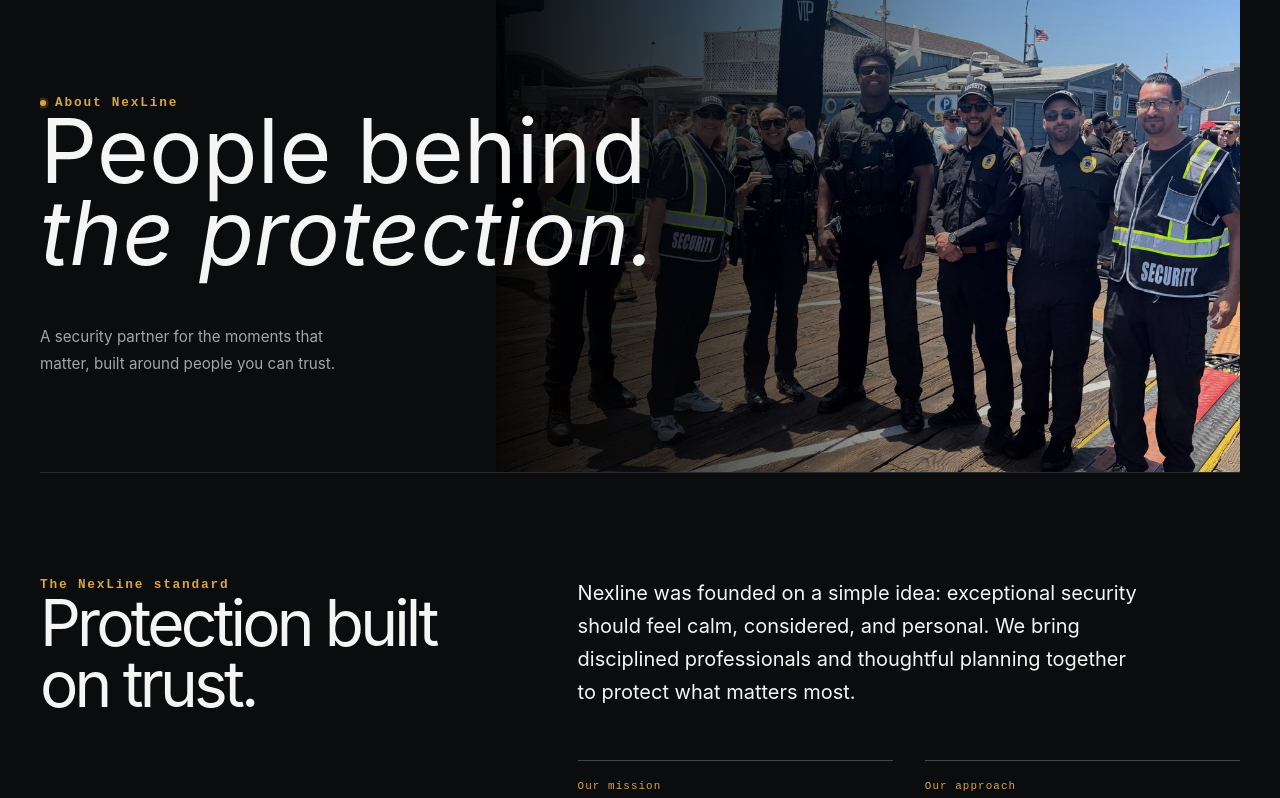
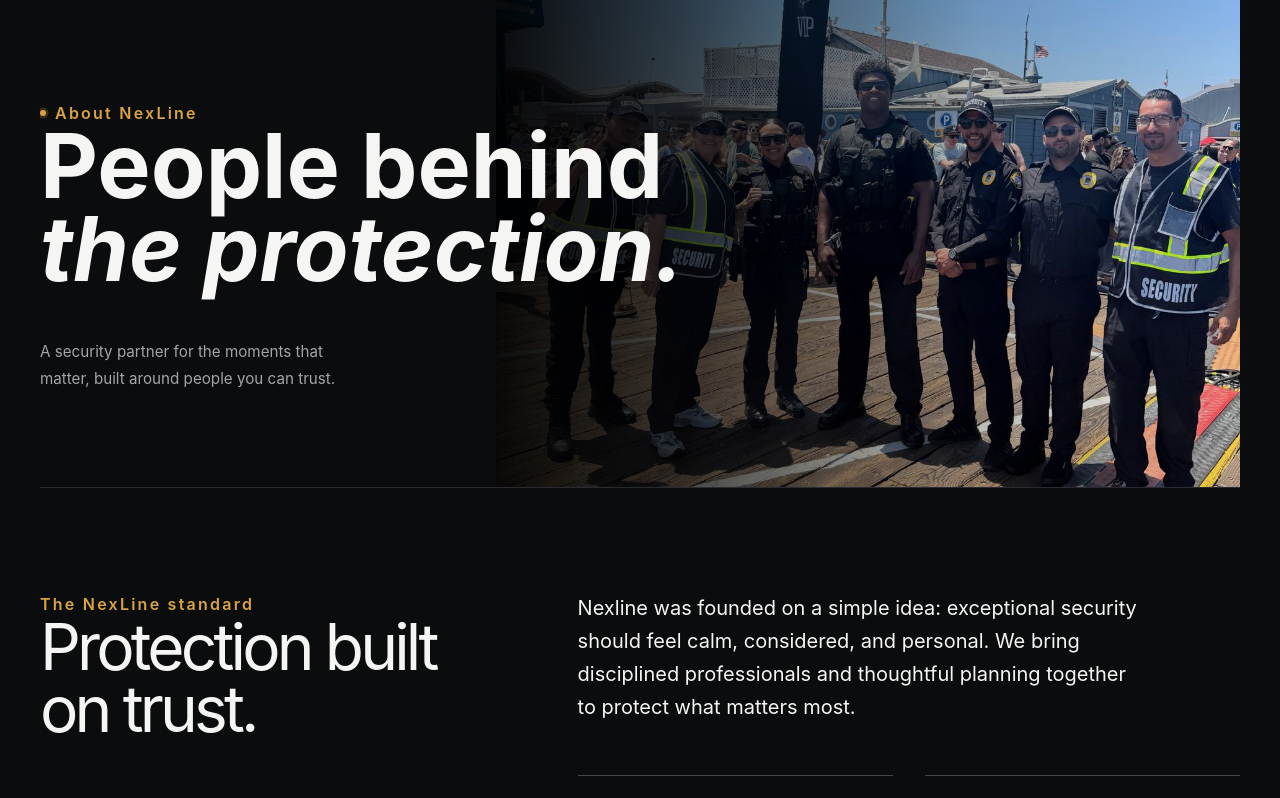
Before and after one commit to omarrrefaatt/nexline-security-services, a React (Vite) app: page /about in a window 1280 px wide. Shown: the part 280-1078 px from the top of the page. Built offline with nearby package versions, Linux system fonts and the light colour scheme; no server answers.

Commit message:
fixed fonts

```diff
--- a/src/components/navigation/navigation.css
+++ b/src/components/navigation/navigation.css
@@ -7,7 +7,7 @@
 }
 
 .logo__name {
-  font-size: 200px;
+  font-size: 300px;
   font-weight: 700;
 }
 
--- a/src/pages/quote/qoute.css
+++ b/src/pages/quote/qoute.css
@@ -42,7 +42,7 @@
 
 .quote-form__field-label {
   color: var(--text-muted);
-  font: 0.65rem "DM Mono", monospace;
+  font: 0.65rem  ;
   letter-spacing: 0.08em;
   text-transform: none;;
 }
--- a/src/pages/services/serviceDetail.css
+++ b/src/pages/services/serviceDetail.css
@@ -54,7 +54,7 @@
 .service-detail-sidebar__header p {
   margin: 0;
 
-  font: 0.8rem "DM Mono", monospace;
+  font: 0.8rem ;
   font-weight: 700;
   letter-spacing: 0.18em;
   text-transform: none;;
@@ -139,7 +139,7 @@
 }
 
 .service-detail-sidebar__number {
-  font: 0.72rem "DM Mono", monospace;
+  font: 0.72rem  ;
   letter-spacing: 0.04em;
 
   color: #6b6b6b;
@@ -213,10 +213,10 @@
 
   margin: 0;
 
-  font: 0.8rem "DM Mono", monospace;
+  font: 0.8rem;
   font-weight: 600;
   letter-spacing: 0.14em;
-  text-transform: none;;
+  text-transform: none;
 
   color: var(--gold, #d9a441);
 }
@@ -235,7 +235,7 @@
 }
 
 .service-detail-hero__number {
-  font: 0.68rem "DM Mono", monospace;
+  font: 0.68rem;
   letter-spacing: 0.08em;
 
   color: #6b6b6b;
@@ -362,7 +362,7 @@
 }
 
 .service-detail-section-number {
-  font: 1.85rem "DM Mono", monospace;
+  font: 1.85rem;
   letter-spacing: 0.08em;
 
   color: #6b6b6b;
@@ -371,7 +371,7 @@
 .service-detail-label {
   margin: 0 0 17px;
 
-  font: 1.85rem "DM Mono", monospace;
+  font: 1.85rem  ;
   font-weight: 600;
   letter-spacing: 0.14em;
 
@@ -462,7 +462,7 @@
 
   margin-bottom: 1.25rem;
 
-  font: 1.4rem "DM Mono", monospace;
+  font: 1.4rem  ;
   font-weight: 700;
 
   color: rgba(217, 164, 65, 0.4);
--- a/src/sections/home/Hero.jsx
+++ b/src/sections/home/Hero.jsx
@@ -1,4 +1,5 @@
 import { useState, useEffect } from "react";
+import { Link } from "react-router-dom";
 import Button from "../../components/common/Button.jsx";
 import HighlightCard from "../../components/cards/HighlightCard.jsx";
 import { heroHighlights } from "../../data/heroHighlights.js";
@@ -38,7 +39,9 @@
       image: surveillance,
     },
   ];
+
   console.log("HERO IMAGES:", heroImages);
+
   useEffect(() => {
     const interval = setInterval(() => {
       setCurrentSlide(
@@ -102,7 +105,7 @@
       </div>
 
       <div className="hero__content">
-        <h1>NexLine Security</h1>
+        <h1>Nexline Security</h1>
 
         <p className="hero__subtitle">
           {t.hero.subtitle}
@@ -119,16 +122,29 @@
         </div>
 
         <div className="hero__highlights">
-          {heroHighlights.map((item) => (
+          {heroHighlights.map((item, index) => {
+            const destinations = [
+              "/contact",
+              "/services",
+              "/about",
+            ];
+
+            return (
+              <Link
+                key={item.id}
+                to={destinations[index]}
+                className="hero__highlight-link"
+              >
                 <HighlightCard
-              key={item.id}
                   icon={item.icon}
                   title={
                     t.hero.highlights[item.translationKey] ||
                     item.title
                   }
                 />
-          ))}
+              </Link>
+            );
+          })}
         </div>
       </div>
     </section>
--- a/src/sections/home/VisionSection.jsx
+++ b/src/sections/home/VisionSection.jsx
@@ -19,11 +19,11 @@
   const stats = [
     {
       id: "clients",
-      target: 500,
+      target: 200,
     },
     {
       id: "professionals",
-      target: 800,
+      target: 250,
     },
     {
       id: "operations",
@@ -86,13 +86,13 @@
 
       setCounts({
         clients: Math.min(
-          Math.floor(500 * progress),
-          500
+          Math.floor(200 * progress),
+          200
         ),
 
         professionals: Math.min(
-          Math.floor(800 * progress),
-          800
+          Math.floor(250 * progress),
+          250
         ),
 
         years: Math.min(
@@ -119,12 +119,11 @@
       {/* Header */}
 <div className="vision-section__header">
   <h2>
-  {t.vision.title.split(" ").slice(0, -1).join(" ")}{" "}
-  <em>{t.vision.title.split(" ").slice(-1)}</em>
+    {t.vision.title.split(" ").slice(0, -2).join(" ")}{" "}
+    <em>{t.vision.title.split(" ").slice(-2).join(" ")}</em>
   </h2>
   <p>{t.vision.subtitle}</p>
 </div>
-
         {/* Stats Grid */}
         <div className="vision-section__stats">
           {stats.map((stat) => (
--- a/src/styles/globals.css
+++ b/src/styles/globals.css
@@ -280,7 +280,7 @@
 }
 
 .hero__content h1 {
-  margin-bottom: 1rem;
+  margin-bottom: 0.2rem;
   font-size: clamp(2.5rem, 8vw, 5.2rem);
   font-weight: 700;
   line-height: 1.1;
@@ -289,11 +289,13 @@
 
 .hero__subtitle {
   margin-bottom: 2rem;
-  font-size: 1.25rem;
+  font-size: 1.5rem;
   color: #a4a5ab;
   max-width: 600px;
   margin-left: 0;
   margin-right: 0;
+  font-style: italic;
+  font-weight: 500;
 }
 
 .hero__cta {
@@ -317,6 +319,12 @@
 /* ==========================================================================
    Highlight Cards
    ========================================================================== */
+   .hero__highlight-link {
+  display: block;
+  width: 100%;
+  color: inherit;
+  text-decoration: none;
+}
 .highlight-card {
   display: flex;
   flex-direction: column;
@@ -779,7 +787,7 @@
 }
 
 .navbar--lg .logo__name {
-  font-size: 1.5rem;
+  font-size: 2.13rem;
 }
 
 .navbar--lg .logo__tagline {
@@ -1262,11 +1270,16 @@
 }
 
 .vision-section__header h2 {
-  font-size: clamp(2rem, 5vw, 3.5rem);
-  margin-bottom: 1rem;
-  font-weight: 700;
+  font-size: clamp(2.7rem, 5vw, 4.8rem);
+  margin: 0 0 1rem;
+   line-height: 0.94;
+  letter-spacing: -0.06em;
+
+
+
   color: #ffffff;
 }
+
 .your-section-class h2 em {
   font-style: italic;
   font-weight: inherit;
@@ -1276,6 +1289,7 @@
   color: #a4a5ab;
   max-width: 600px;
   margin: 0 auto;
+
 }
 
 .vision-section__stats {
@@ -1315,10 +1329,10 @@
 }
 
 .vision-section__strengths h3 {
-  font-size: 2.2rem;
+  font-size: 2.5rem;
   margin-bottom: 3rem;
   text-align: center;
-  font-weight: 700;
+  font-weight: 500;
   color: #ffffff;
 }
 
@@ -1398,9 +1412,12 @@
 }
 
 .services-section__header h2 {
-  font-size: clamp(2rem, 5vw, 3.5rem);
-  margin-bottom: 1rem;
-  font-weight: 700;
+  font-size: clamp(2.7rem, 5vw, 4.8rem);
+  margin: 0 0 1rem;
+   line-height: 0.94;
+  letter-spacing: -0.06em;
+
+
   color: #ffffff;
 }
 .services-section__header h2 em {
@@ -1574,9 +1591,12 @@
 }
 
 .awards-section__header h2 {
-  font-size: clamp(2rem, 5vw, 3.5rem);
-  margin-bottom: 1rem;
-  font-weight: 700;
+   font-size: clamp(2.7rem, 5vw, 4.8rem);
+  margin: 0 0 1rem;
+   line-height: 0.94;
+  letter-spacing: -0.06em;
+
+
   color: #ffffff;
 }
 .awards-section__header h2 em {
@@ -1752,12 +1772,22 @@
   margin-bottom: 4rem;
 }
 
-.reviews-section__header h2 {
+/* .reviews-section__header h2 {
   font-size: clamp(2rem, 5vw, 3.5rem);
   margin-bottom: 1rem;
   font-weight: 700;
   color: #ffffff;
-}
+} */
+ .reviews-section__header h2 {
+  font-size: clamp(2.7rem, 5vw, 4.8rem);
+  margin: 0 0 1rem;
+   line-height: 0.94;
+  letter-spacing: -0.06em;
+
+
+  color: #ffffff;
+}
+
 .reviews-section__header h2 em {
   font-style: italic;
   font-weight: inherit;
@@ -1868,6 +1898,7 @@
   margin-bottom: 0;
   font-size: clamp(3.5rem, 7vw, 6.8rem);
   line-height: 0.92;
+   font-weight: 700; /* Semi-bold */
 }
 .about-page__hero-note {
   max-width: 300px;
@@ -1911,7 +1942,7 @@
   margin: 0 0 0.75rem;
   color: var(--gold);
   font:
-    0.68rem "DM Mono",
+    0.68rem,
     monospace;
   letter-spacing: 0.1em;
   text-transform: none;;
@@ -2117,6 +2148,7 @@
   margin: 0;
   font-size: clamp(3.5rem, 7vw, 6.8rem);
   line-height: 0.92;
+   font-weight: 700; /* Semi-bold */
 }
 .contact-page__intro > p {
   max-width: 310px;
@@ -2135,7 +2167,7 @@
 .contact-page__label {
   margin: 0 0 1.8rem;
   color: var(--gold);
-  font: 0.8rem "DM Mono", monospace;
+  font: 0.8rem  ;
   letter-spacing: 0.1em;
   text-transform: none;;
 }
@@ -2148,7 +2180,7 @@
   display: block;
   margin-bottom: 0.4rem;
   color: var(--text-muted);
-  font: 0.8rem "DM Mono", monospace;
+  font: 0.8rem  ;
   letter-spacing: 0.08em;
   text-transform: none;;
 }
@@ -2200,7 +2232,7 @@
   flex-direction: column;
   gap: 0.45rem;
   color: var(--text-muted);
-  font: 0.8rem "DM Mono", monospace;
+  font: 0.8rem  ;
   letter-spacing: 0.08em;
   text-transform: none;;
 }
@@ -2235,7 +2267,7 @@
 
 .contact-form__field-label {
   color: var(--text-muted);
-  font: 0.8rem "DM Mono", monospace;
+  font: 0.8rem  ;
   letter-spacing: 0.08em;
   text-transform: none;;
 }
@@ -2580,6 +2612,7 @@
   font-size: clamp(2.7rem, 5vw, 4.8rem);
   line-height: 0.94;
   letter-spacing: -0.06em;
+
 }
 .site-footer__cta > div:first-child > p:last-child {
   max-width: 380px;
@@ -2699,7 +2732,7 @@
 .site-footer__trust h3 {
   margin: 0 0 0.75rem;
   color: var(--gold);
-  font: 0.8rem "DM Mono", monospace;
+  font: 0.8rem  ;
   letter-spacing: 0.1em;
   text-transform: none;;
 }
@@ -2715,7 +2748,7 @@
 .site-footer__contact span {
   margin-top: 0.2rem;
   color: #77787d;
-  font: 0.8rem "DM Mono", monospace;
+  font: 0.8rem  ;
   letter-spacing: 0.08em;
   text-transform: none;;
 }
@@ -2799,7 +2832,7 @@
 .site-footer__trust h3 {
   margin: 0 0 0.45rem;
   color: var(--gold);
-  font: 0.8rem "DM Mono", monospace;
+  font: 0.8rem  ;
   letter-spacing: 0.1em;
   text-transform: none;
 }
@@ -2820,7 +2853,7 @@
   padding: 0.35rem 0.65rem;
   border: 1px solid #3a3b3e;
   color: #a4a5ab;
-  font: 0.8rem "DM Mono", monospace;
+  font: 0.8rem  ;
   letter-spacing: 0.06em;
   text-transform: none;;
   transition: border-color 0.2s ease, color 0.2s ease;
@@ -2913,7 +2946,7 @@
 
 .site-footer__license-content span {
   color: #929398;
-  font: 0.68rem "DM Mono", monospace;
+  font: 0.68rem  ;
   letter-spacing: 0.04em;
   line-height: 1.45;
 }
@@ -3188,7 +3221,7 @@
 .services-page .service-card__category {
   margin-bottom: 0.65rem;
   color: var(--gold);
-  font: 0.8rem "DM Mono", monospace;
+  font: 0.8rem  ;
   letter-spacing: 0.09em;
   text-transform: none;;
 }
@@ -3301,6 +3334,7 @@
   margin-bottom: 1.6rem;
   font-size: clamp(3.5rem, 7vw, 6.8rem);
   line-height: 0.92;
+   font-weight: 700; /* Semi-bold */
 }
 .quote-page__content {
   padding-top: 2rem;
@@ -3322,7 +3356,7 @@
   flex-direction: column;
   gap: 0.45rem;
   color: var(--text-muted);
-  font: 0.8rem "DM Mono", monospace;
+  font: 0.8rem  ;
   letter-spacing: 0.08em;
   text-transform: none;;
 }
@@ -3411,10 +3445,13 @@
 }
 
 .industries-page__intro-content h1 {
-  margin: 0 0 1.4rem;
+  max-width: 720px;
+  margin-bottom: 1.6rem;
   font-size: clamp(3.5rem, 7vw, 6.8rem);
   line-height: 0.92;
-}
+  font-weight: 700; /* Semi-bold */
+}
+
 
 /* Keep italic styling for the big headline */
 .industries-page__intro-content h1 em {
@@ -3442,7 +3479,7 @@
   display: block;
   margin-bottom: 1rem;
   color: var(--gold);
-  font: 0.8rem "DM Mono", monospace;
+  font: 0.8rem  ;
   letter-spacing: 0.1em;
   text-transform: none;;
 }
@@ -3593,7 +3630,7 @@
   display: block;
   margin-bottom: 0.65rem;
   color: var(--gold);
-  font: 0.8rem "DM Mono", monospace;
+  font: 0.8rem  ;
   letter-spacing: 0.09em;
   text-transform: none;;
 }
@@ -3610,8 +3647,7 @@
   border: 1px solid #49433a;
   color: var(--gold);
   font:
-    0.68rem "DM Mono",
-    monospace;
+    0.68rem ;
   letter-spacing: 0.04em;
   transition: all 0.2s ease;
 }
```
Also changed, not shown: src/data/translations.ts (+12 -12 lines). Lines whose indentation alone changed are shown as unchanged.
